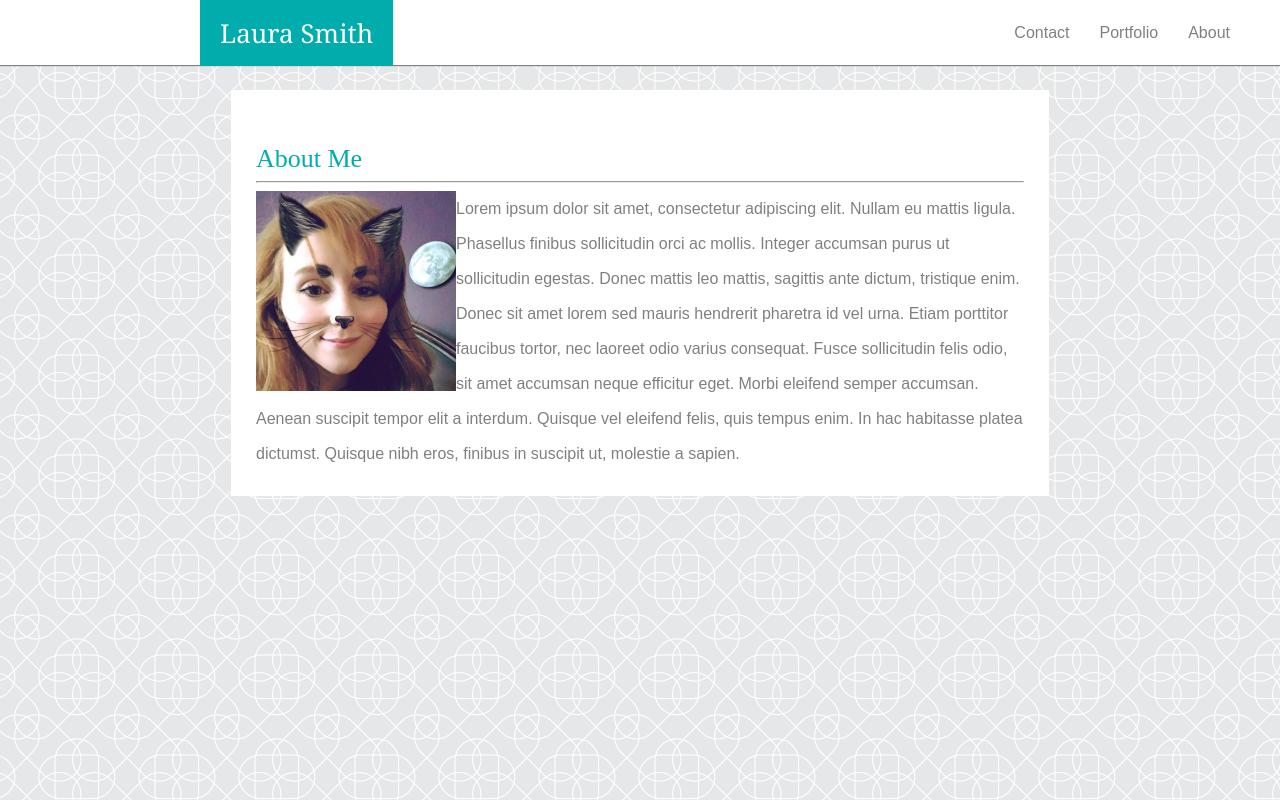
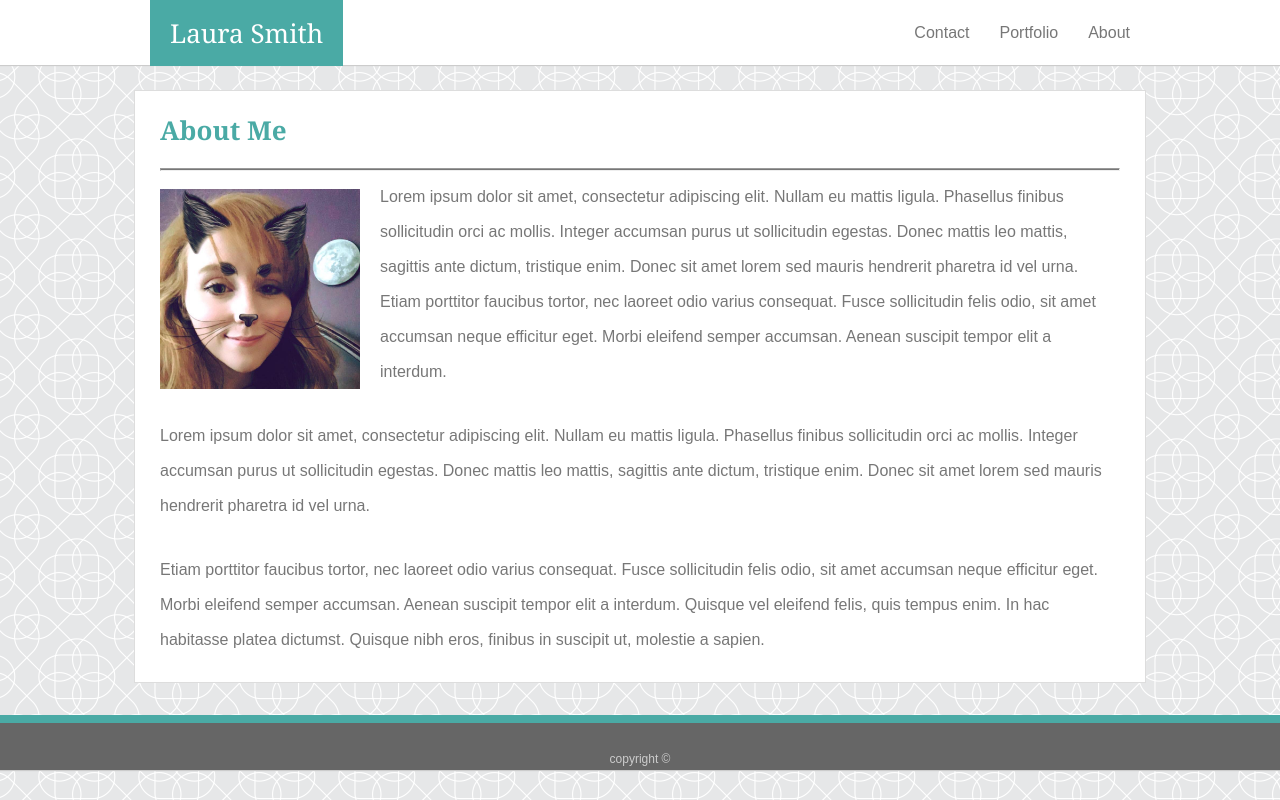
Before and after one commit to Maniacalaura/Basic-Portfolio, a plain HTML site: page index.html in a window 1280 px wide. Drawn offline with Linux system fonts and the light colour scheme; a script that the page names is missing; files whose address does not match are found by name.

Commit message:
One Page Done

```diff
--- a/assets/css/reset.css
+++ b/assets/css/reset.css
@@ -17,10 +17,10 @@ figure, figcaption, footer, header, hgroup,
 menu, nav, output, ruby, section, summary,
 time, mark, audio, video {
 	margin: 0;
-	padding: 0;
-	border: 0;
-	font-size: 100%;
-	font: inherit;
+
+
+
+
 	vertical-align: baseline;
 }
 /* HTML5 display-role reset for older browsers */
--- a/assets/css/style.css
+++ b/assets/css/style.css
@@ -1,9 +1,10 @@
 nav {
     width: 100;
     height: 65px;
-    background: white;
+    background: #ffffff;
     z-index: 0;
-    box-shadow: 0 1px 1px grey;
+    box-shadow: 0 1px 1px #cccccc;
+    position: relative;
 }
 
 
@@ -13,20 +14,21 @@ body {
 }
 
 #name {
-    margin-left: 200px;
+    margin-left: 150px;
     padding:20px;
-    background: rgb(1, 172, 172);
-    color: white;
+    background:#4aaaa5;
+    color: #ffffff;
     font-size: 26px;
     font-family: Georgia, 'Times New Roman', Times, serif;
     float: left;
     z-index: 2;
+    position: relative;
 }
 
 .links {
     font-family: Arial, Helvetica, sans-serif;
-    background: white;
-    color: gray;
+    background: #ffffff;
+    color: #777777;
     padding-top: 25px;
     z-index: 1;
     float: right;
@@ -45,33 +47,40 @@ body {
 }
 
 .about {
-    margin-right: 50px;
+    margin-right: 150px;
     float: right;
 }
 
 hr {
     clear: both;
-    color: gray;
+    height: 1px;
+    background-color: #777777;
 
 }
 
 .text-container {
-    width: 60%;
+    width: 960px;
     margin: auto;
     margin-top: 25px;
     padding: 25px;
     line-height: 29px;
-    color: gray;
-    background:white;
+    color: #777777;
+    background: #ffffff;
     position: relative;
+    border: solid;
+    border-width: 1px;
+    border-color: #dddddd;
 }
 
 .aboutme {
     clear: both;
     margin: 0;
-    background: white;
-    color: rgb(1, 172, 172);
+
+    padding-bottom: 15px;
+    background: #ffffff;
+    color: #4aaaa5;
     font-size: 26px;
+    font-family: Georgia, 'Times New Roman', Times, serif
 }
 
 .paragraph {
@@ -82,8 +91,26 @@ hr {
 
 img {
     float: left;
+    padding-right: 20px;
+    padding-top: 10px;
 }
 
 .me {
     padding: 25px;
 }
+
+footer {
+    text-align: center;
+    font-family: Arial, Helvetica, sans-serif;
+    font-size: 12px;
+    color: #cccccc;
+    position: relative;
+    background: #666666;
+    padding-top: 30px;
+    padding-bottom: 5px;
+    border-top: solid;
+    border-top-width: 8px;
+    border-color: #4aaaa5;
+    box-shadow: 0 1px 1px #cccccc;
+
+}
--- a/index.html
+++ b/index.html
@@ -23,7 +23,7 @@
     </header>
 
     <div class= "text-container">
-        <br>
+
         <h1 class="aboutme">About Me</h1>
         <hr>
 
@@ -36,9 +36,26 @@
         lorem sed mauris hendrerit pharetra id vel urna. Etiam porttitor faucibus tortor, nec
         laoreet odio varius consequat. Fusce sollicitudin felis odio, sit amet accumsan neque
         efficitur eget. Morbi eleifend semper accumsan. Aenean suscipit tempor elit a interdum.
+        </p>
+        <br>
+        <p class="paragraph">Lorem ipsum dolor sit amet, consectetur adipiscing elit. Nullam eu mattis ligula.
+        Phasellus finibus sollicitudin orci ac mollis. Integer accumsan purus ut sollicitudin
+        egestas. Donec mattis leo mattis, sagittis ante dictum, tristique enim. Donec sit amet
+        lorem sed mauris hendrerit pharetra id vel urna. </p>
+        <br>
+        <p class="paragraph">Etiam porttitor faucibus tortor, nec
+        laoreet odio varius consequat. Fusce sollicitudin felis odio, sit amet accumsan neque
+        efficitur eget. Morbi eleifend semper accumsan. Aenean suscipit tempor elit a interdum.
         Quisque vel eleifend felis, quis tempus enim. In hac habitasse platea dictumst. Quisque
-        nibh eros, finibus in suscipit ut, molestie a sapien.</p>
+        nibh eros, finibus in suscipit ut, molestie a sapien.
+        </p>
+
 
     </div>
+<br>
+<br>
+    <footer>
+        copyright ©
+    </footer>
 </body>
 </html>
```
